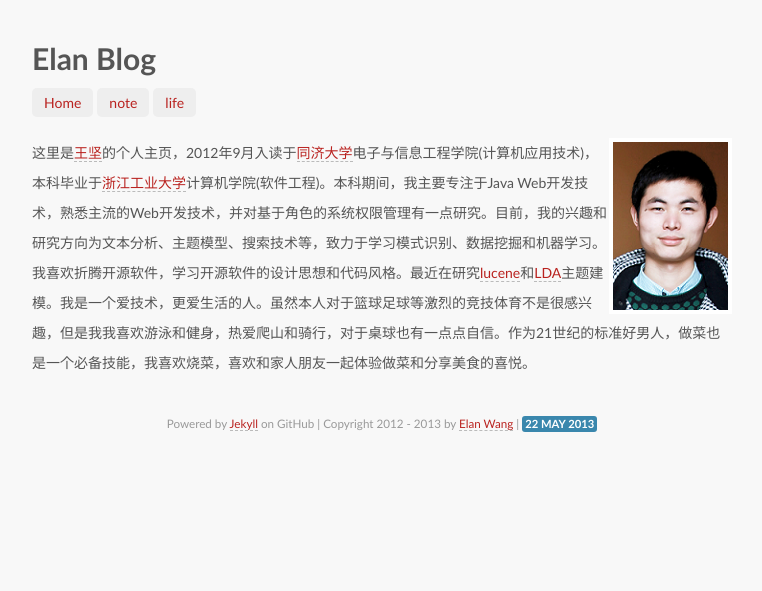
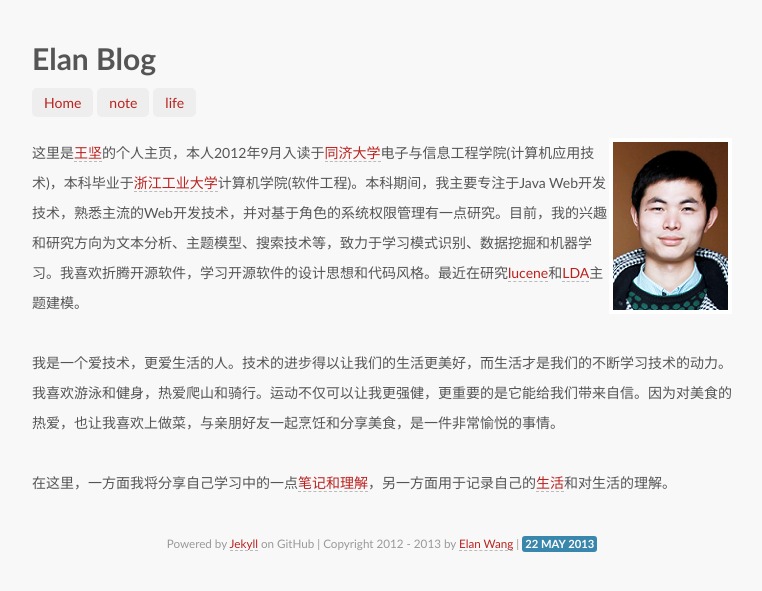
Before and after one commit to elan2wang/elan2wang.github.com, a Jekyll site: the page built from index.md, in a window 1280 px wide. Shown: the top 591 px of the page, without its empty margins (258-1020 px from the left). Built offline with Jekyll 4.4.1, drawn with Linux system fonts in a browser that asks for light colours.

Commit message:
edit homepage

```diff
--- a/index.md
+++ b/index.md
@@ -4,4 +4,8 @@ avatar: yes
 
 ---
 
-这里是[王坚](/)的个人主页，2012年9月入读于[同济大学](http://www.tongji.edu.cn/index.html)电子与信息工程学院(计算机应用技术)，本科毕业于[浙江工业大学](http://www.zjut.edu.cn/)计算机学院(软件工程)。本科期间，我主要专注于Java Web开发技术，熟悉主流的Web开发技术，并对基于角色的系统权限管理有一点研究。目前，我的兴趣和研究方向为文本分析、主题模型、搜索技术等，致力于学习模式识别、数据挖掘和机器学习。我喜欢折腾开源软件，学习开源软件的设计思想和代码风格。最近在研究[lucene](http://lucene.apache.org/)和[LDA](http://www.cs.princeton.edu/~blei/)主题建模。我是一个爱技术，更爱生活的人。虽然本人对于篮球足球等激烈的竞技体育不是很感兴趣，但是我我喜欢游泳和健身，热爱爬山和骑行，对于桌球也有一点点自信。作为21世纪的标准好男人，做菜也是一个必备技能，我喜欢烧菜，喜欢和家人朋友一起体验做菜和分享美食的喜悦。
+这里是[王坚](/)的个人主页，本人2012年9月入读于[同济大学](http://www.tongji.edu.cn/index.html)电子与信息工程学院(计算机应用技术)，本科毕业于[浙江工业大学](http://www.zjut.edu.cn/)计算机学院(软件工程)。本科期间，我主要专注于Java Web开发技术，熟悉主流的Web开发技术，并对基于角色的系统权限管理有一点研究。目前，我的兴趣和研究方向为文本分析、主题模型、搜索技术等，致力于学习模式识别、数据挖掘和机器学习。我喜欢折腾开源软件，学习开源软件的设计思想和代码风格。最近在研究[lucene](http://lucene.apache.org/)和[LDA](http://www.cs.princeton.edu/~blei/)主题建模。
+<br>
+我是一个爱技术，更爱生活的人。技术的进步得以让我们的生活更美好，而生活才是我们的不断学习技术的动力。我喜欢游泳和健身，热爱爬山和骑行。运动不仅可以让我更强健，更重要的是它能给我们带来自信。因为对美食的热爱，也让我喜欢上做菜，与亲朋好友一起烹饪和分享美食，是一件非常愉悦的事情。
+<br>
+在这里，一方面我将分享自己学习中的一点[笔记和理解](/note)，另一方面用于记录自己的[生活](/life)和对生活的理解。
```
